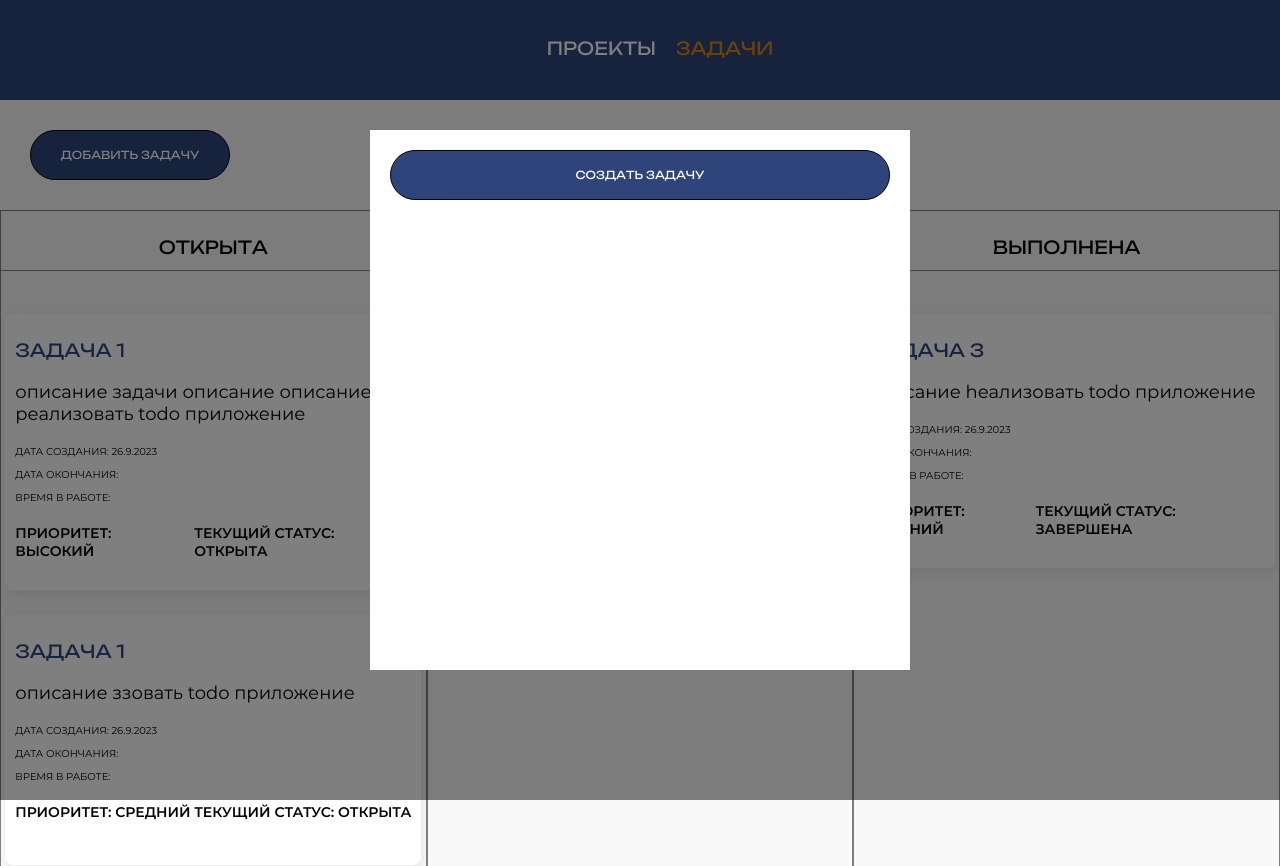
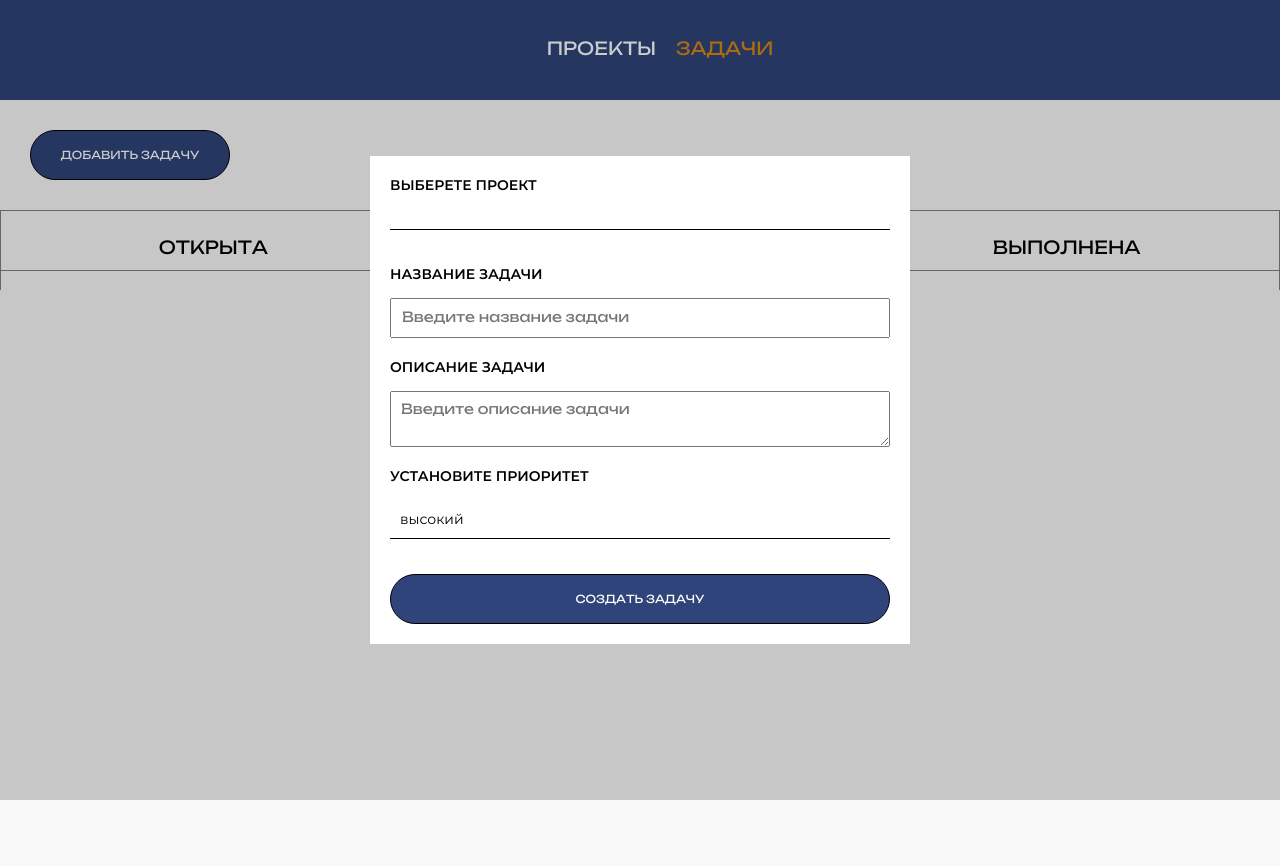
Before and after one commit to RezantsevaYana/ToDo_application, a React (Create React App) app: page /tasks in a window 1280 px wide. Both pictures are taken after a click on the button "ДОБАВИТЬ ЗАДАЧУ". After the commit the page ends 800 px from the top, so only its background shows below. Built offline with nearby package versions, Linux system fonts and the light colour scheme.

Commit message:
add tasks

```diff
--- a/src/components/AddTasksForm/AddTasksForm.scss
+++ b/src/components/AddTasksForm/AddTasksForm.scss
@@ -20,27 +20,28 @@
     &__background {
         width: 100%;
         height: 100%;
-        position: absolute;
         top: 0;
         left: 0;
         background-color: black;
-        opacity: 0.5;
-        position: absolute;
+        opacity: 0.2;
+        position: fixed;
         top: 0;
         left: 0;
     }
 
     &__wrapper {
         width: 500px;
-        height: 500px;
+        height: auto;
         background: white;
         opacity: 1;
         z-index: 2;
         padding: 20px;
         display: flex;
         flex-direction: column;
-        align-items: center;
-        justify-content: space-between;
+        align-items: start;
+        justify-content: start;
+        gap: 20px;
+        position: relative;
     }
 
     &__button {
@@ -64,3 +65,96 @@
         border: 1px solid white;
     }
 }
+
+
+.select-list {
+    width: 100%;
+    list-style: none;
+    padding: 0;
+    margin: 0;
+    display: none;
+    flex-direction: column;
+    align-items: start;
+    justify-content: start;
+    gap: 7px;
+    font-family: 'Montserrat';
+    font-size: 14px;
+    font-style: normal;
+    font-weight: 400;
+    line-height: normal;
+    color: black;
+    text-align: start;
+
+    &_open {
+        display: flex;
+    }
+
+    &__item {
+        width: 100%;
+        border-bottom: 1px solid black;
+        cursor: pointer;
+    }
+
+    &__container {
+        width: 100%;
+        display: flex;
+        flex-direction: column;
+        align-items: start;
+        justify-content: start;
+        position: relative;
+    }
+
+    &__title {
+        margin: 0 0 15px;
+        font-family: 'Montserrat';
+        font-size: 14px;
+        font-style: normal;
+        font-weight: 700;
+        line-height: normal;
+        color: black;
+        text-transform: uppercase;
+    }
+
+    &__button {
+        width: 100%;
+        margin: 0 0 15px;
+        font-family: 'Montserrat';
+        font-size: 14px;
+        font-style: normal;
+        font-weight: 400;
+        line-height: normal;
+        color: black;
+        text-align: start;
+        border: none;
+        padding: 10px;
+        border-bottom: 1px solid black;
+        background-color: white;
+        cursor: pointer;
+    }
+
+}
+
+
+.task-input {
+    width: 100%;
+    height: 40px;
+    padding: 10px;
+    font-family: 'Unbounded';
+    font-weight: 400;
+    font-size: 14px;
+    line-height: normal;
+    color: black;
+    box-sizing: border-box;
+}
+
+
+.task-description__input {
+    width: 100%;
+    padding: 10px;
+    font-family: 'Unbounded';
+    font-weight: 400;
+    font-size: 14px;
+    line-height: normal;
+    color: black;
+    box-sizing: border-box;
+}
--- a/src/components/AddTasksForm/AddTasksForm.tsx
+++ b/src/components/AddTasksForm/AddTasksForm.tsx
@@ -1,5 +1,11 @@
-import React from "react";
+import React, { useState, useRef, RefObject, ChangeEvent } from "react";
 import './AddTasksForm.scss';
+import { getProjects } from "../../store/application/selectors";
+import { useSelector, useDispatch } from "react-redux";
+import { ProjectType } from '../ProjectsList/ProjectsList';
+import { priorityList, currentDate, formateDate } from '../../util';
+import { v1 } from 'uuid';
+import { addTask } from '../../store/application/action';
 
 type PropsType = {
   isOpen: boolean
@@ -7,20 +13,131 @@ type PropsType = {
 }
 
 function AddTaskForm(props: PropsType) {
+  const dispatch = useDispatch();
+  const projects = useSelector(getProjects);
+  const selectProject: RefObject<HTMLButtonElement> = useRef(null);
+  const selectPriority: RefObject<HTMLButtonElement> = useRef(null);
+  const [projectsOpen, setProjectsOpen] = useState(false);
+  const [priotityOpen, setPriotityOpen] = useState(false);
+  const [name, setName] = useState('');
+  const [description, setDescription] = useState('');
+
 
   const handleCreateTask = () => {
+    let priority;
+
+    if (selectPriority.current?.textContent === 'высокий') {
+      priority = 'hight';
+    }
+
+    if (selectPriority.current?.textContent === 'средний') {
+      priority = 'medium';
+    }
+
+    if (selectPriority.current?.textContent === 'низкий') {
+      priority = 'low';
+    }
+
+    let task = {
+      id: v1(),
+      title: name,
+      description: description,
+      startDate: formateDate(currentDate),
+      finalDate: null,
+      deltaDay: null,
+      status: 'queue',
+      projects: {
+        id: selectProject.current?.id,
+        title: selectProject.current?.textContent,
+      },
+      priority: priority,
+    }
+
+    dispatch(addTask(task));
+
     handleClosePopup()
   }
+
+  console.log(selectProject.current)
 
   const handleClosePopup = () => {
     props.onClose()
   }
 
+  const handleListProjectToggle = () => {
+    setProjectsOpen(!projectsOpen);
+  }
+
+  const handleListPriorityToggle = () => {
+    setPriotityOpen(!priotityOpen);
+  }
+
+  const handleProjectSelect = (project: ProjectType) => {
+    if (selectProject.current) {
+      selectProject.current.textContent = project.title;
+      selectProject.current.id = project.id;
+    }
+    handleListProjectToggle();
+  }
+
+  const handlePrioritytSelect = (priority: any) => {
+    if (selectPriority.current) {
+      selectPriority.current.textContent = priority.title;
+    }
+    handleListPriorityToggle();
+  }
+
+  const onChangeNameHandler = (e: ChangeEvent<HTMLInputElement>) => { setName(e.target.value) };
+  const onChangeDescriptionHandler = (e: ChangeEvent<HTMLTextAreaElement>) => { setDescription(e.target.value) };
+
+
   return (
-    <section className={`popup popup__add-task ${props.isOpen ? 'popup_show' : ' '}`}
-      onClick={(e) => (e.currentTarget === e.target) && handleClosePopup}>
-      <div className="popup__background"></div>
+    <section className={`popup popup__add-task ${props.isOpen ? 'popup_show' : ' '}`}>
+      <div className="popup__background" onClick={handleClosePopup}></div>
       <div className="popup__wrapper">
+
+        <div className="select-list__container">
+          <p className="select-list__title">выберете проект</p>
+          <button ref={selectProject} className="select-list__button" onClick={handleListProjectToggle} id={projects[0]?.id}>{projects[0]?.title}</button>
+          <ul className={`select-list ${projectsOpen ? 'select-list_open' : ''}`}>
+            {
+              projects.map((project: ProjectType) => (
+                <li key={project.id} className="select-list__item" onClick={() => handleProjectSelect(project)}>{project.title}</li>
+              ))
+            }
+          </ul>
+        </div>
+
+        <div className="select-list__container">
+          <p className="select-list__title">Название задачи</p>
+          <input
+            value={name || ''}
+            onChange={onChangeNameHandler}
+            className="task-input"
+            placeholder="Введите название задачи" />
+        </div>
+
+        <div className="select-list__container">
+          <p className="select-list__title">Описание задачи</p>
+          <textarea
+            value={description || ''}
+            onChange={onChangeDescriptionHandler}
+            className="task-description__input"
+            placeholder="Введите описание задачи"></textarea>
+        </div>
+
+
+        <div className="select-list__container">
+          <p className="select-list__title">Установите приоритет</p>
+          <button ref={selectPriority} className="select-list__button" onClick={handleListPriorityToggle}>высокий</button>
+          <ul className={`select-list ${priotityOpen ? 'select-list_open' : ''}`}>
+            {
+              priorityList.map((priority) => (
+                <li key={priority.id} className="select-list__item" onClick={() => handlePrioritytSelect(priority)}>{priority.title}</li>
+              ))
+            }
+          </ul>
+        </div>
 
         <button className="popup__button" onClick={handleCreateTask}>создать задачу</button>
       </div>
--- a/src/components/Task/Task.scss
+++ b/src/components/Task/Task.scss
@@ -81,6 +81,10 @@
         text-transform: uppercase;
     }
 
+    &__prioritet_red {
+        color: red;
+    }
+
     &__status {
         margin: 0;
         font-family: 'Montserrat';
--- a/src/components/Task/Task.tsx
+++ b/src/components/Task/Task.tsx
@@ -7,8 +7,6 @@ type PropsType = {
 }
 
 function Task(props: PropsType) {
-
-  console.log(props.task);
 
   const returnPriority = () => {
     if (props.task.priority === 'hight') {
@@ -51,7 +49,7 @@ function Task(props: PropsType) {
       </div>
 
       <div className='task__info'>
-        <p className='task__prioritet'>приоритет: <span>{returnPriority()}</span></p>
+        <p className={`task__prioritet ${props.task.priority === 'hight' ? 'task__prioritet_red' : ''}`}>приоритет: <span>{returnPriority()}</span></p>
         <p className='task__status'>текущий статус: <span>{returnStatus()}</span></p>
       </div>
     </article>
--- a/src/store/application/action.js
+++ b/src/store/application/action.js
@@ -1,6 +1,7 @@
 export const ActionType = {
   ADD_PROJECT: 'application/addProject',
   DELETE_PROJECT: 'application/deleteProject',
+  ADD_TASK: 'application/addTask',
 }
 
 const addProject = (project) => ({
@@ -13,4 +14,9 @@ const deleteProject = (projectId) => ({
   payload: projectId,
 });
 
-export { addProject, deleteProject };
+const addTask = (task) => ({
+  type: ActionType.ADD_TASK,
+  payload: task,
+})
+
+export { addProject, deleteProject, addTask };
--- a/src/store/application/application.js
+++ b/src/store/application/application.js
@@ -1,5 +1,5 @@
 import { ActionType } from './action';
-import { projects, updateProjectsInLocalStorage, initialTaskCard, tasks } from '../../util';
+import { projects, updateProjectsInLocalStorage, tasks, updateTasksInLocalStorage } from '../../util';
 
 
 const initialState = {
@@ -21,6 +21,13 @@ const addProjectInStore = (projects, payload) => {
   return newProjects;
 }
 
+const addTaskInStore = (tasks, payload) => {
+  console.log(tasks, payload)
+  const newTasks = [...tasks, payload]
+  updateTasksInLocalStorage(newTasks);
+  return newTasks;
+}
+
 
 const applications = (state = initialState, action) => {
   switch (action.type) {
@@ -34,6 +41,11 @@ const applications = (state = initialState, action) => {
         ...state,
         projects: deleteProjectInStore(state.projects, action.payload),
       };
+    case ActionType.ADD_TASK:
+      return {
+        ...state,
+        tasks: addTaskInStore(state.tasks, action.payload),
+      };
     default:
       return state;
   }
--- a/src/util.js
+++ b/src/util.js
@@ -1,9 +1,8 @@
 import { v1 } from 'uuid';
 
-const currentDate = new Date();
+export const currentDate = new Date();
 
-
-const formateDate = (date) => {
+export const formateDate = (date) => {
   const currentDay = date.getDate();
   const currentMonth = date.getMonth() + 1;
   const currentYear = date.getFullYear();
@@ -23,6 +22,10 @@ export const initialProjects = [
 
 export const updateProjectsInLocalStorage = (projects) => {
   localStorage.setItem('projects', JSON.stringify(projects));
+}
+
+export const updateTasksInLocalStorage = (tasks) => {
+  localStorage.setItem('tasks', JSON.stringify(tasks));
 }
 
 
@@ -74,4 +77,11 @@ export const initialTaskCard = [
   }
 ]
 
-export const tasks = initialTaskCard ? initialTaskCard : [];
+export const tasks = JSON.parse(localStorage.getItem('tasks')) ? JSON.parse(localStorage.getItem('tasks')) : [];
+
+
+export const priorityList = [
+  { id: 1, title: 'высокий' },
+  { id: 2, title: 'средний' },
+  { id: 3, title: 'низкий' },
+]
```
